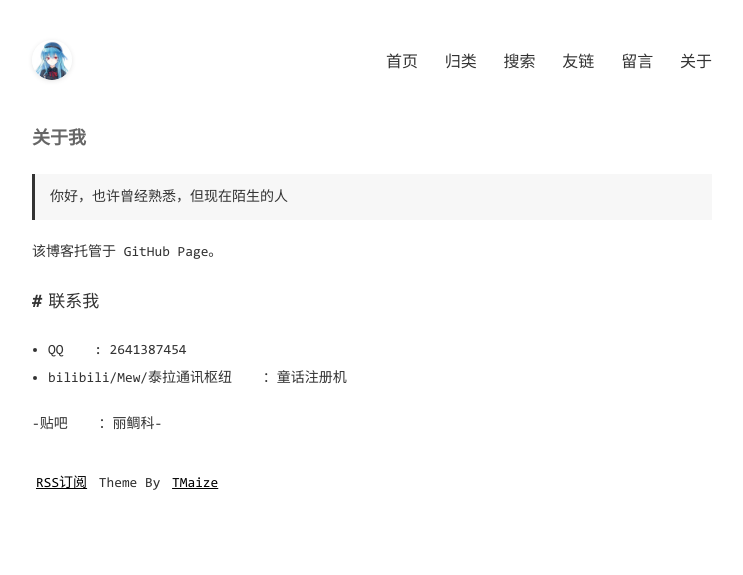
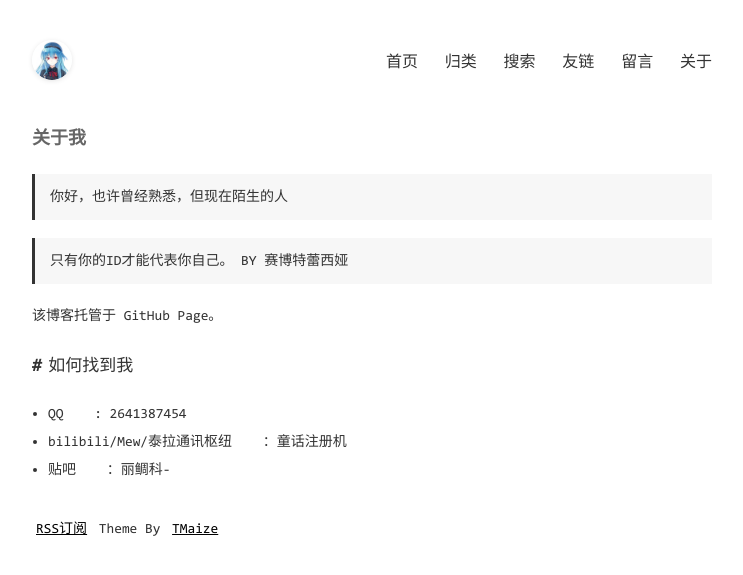
Before and after one commit to tilapia87/tilapia87.github.io, a Jekyll site: the page built from pages/about.md, in a window 1280 px wide. Shown: the top 575 px of the page, without its empty margins (268-1011 px from the left). Built offline with Jekyll 4.4.1, drawn with Linux system fonts in a browser that asks for light colours; comment, search, counter and statistics services are not loaded.

Commit message:
Update about.md

```diff
--- a/pages/about.md
+++ b/pages/about.md
@@ -5,13 +5,15 @@ title: 关于我
 
 > 你好，也许曾经熟悉，但现在陌生的人
 
+> 只有你的ID才能代表你自己。 BY 赛博特蕾西娅
+
 该博客托管于 GitHub Page。
 
 
-## 联系我
+## 如何找到我
 
 - QQ&nbsp;&nbsp;&nbsp;&nbsp;: 2641387454
 
 - bilibili/Mew/泰拉通讯枢纽&nbsp;&nbsp;&nbsp;&nbsp;：童话注册机
 
--贴吧&nbsp;&nbsp;&nbsp;&nbsp;：丽鲷科-
+- 贴吧&nbsp;&nbsp;&nbsp;&nbsp;：丽鲷科-
```
